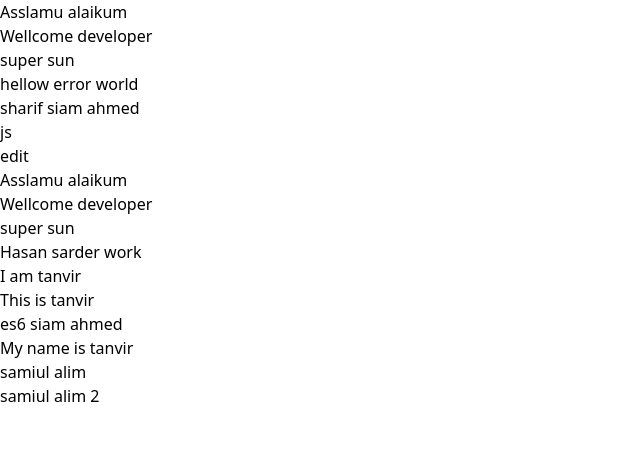
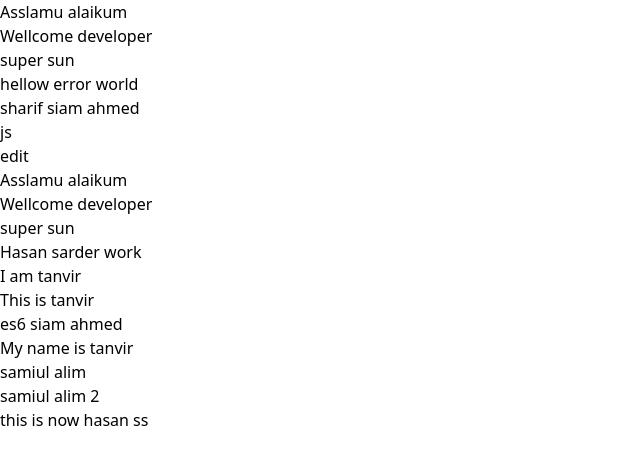
Before and after one commit to anamolhasan/quick-drop, a React (Vite) app: page / in a window 1280 px wide. Shown: the top 464 px of the page, without its empty margins (0-640 px from the left). Built offline with nearby package versions, Linux system fonts and the light colour scheme.

Commit message:
hasan ss

```diff
--- a/src/App.tsx
+++ b/src/App.tsx
@@ -32,6 +32,7 @@ function App() {
       <p>My name is tanvir</p>
       <p>samiul alim</p>
       <p>samiul alim 2</p>
+      <p>this is now hasan ss</p>
 
 
 
```
Lines whose indentation alone changed are shown as unchanged.
